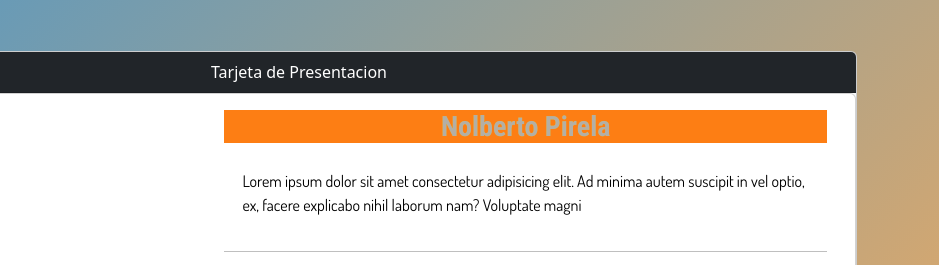
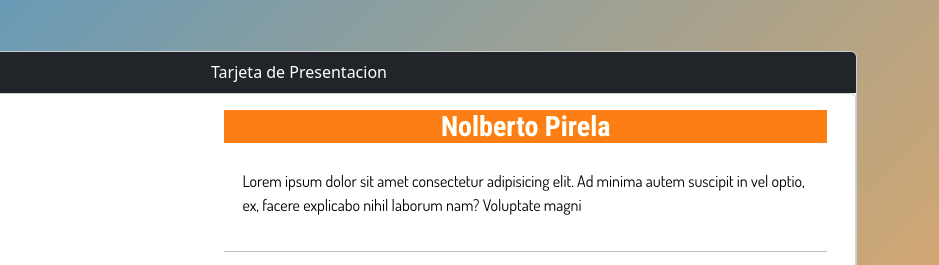
Before and after one commit to Npirela/tarjeta_presentacion, a plain HTML site: page index.html in a window 1280 px wide. In both pictures the pointer is over the element "Nolberto Pirela". Shown: the part 161-426 px from the top of the page, 341-1280 px from the left. Drawn offline with nearby package versions, Linux system fonts and the light colour scheme.

Commit message:
Update style.css

```diff
--- a/style.css
+++ b/style.css
@@ -39,7 +39,7 @@
         transition: 0s ,color .5s,background-color .5s;
       }
       .hover:hover {
-        color: rgb(179, 175, 166);
+        color: rgb(255, 255, 255);
         --_c: var(--c);
         --_p: 100%;
         transition: 0.5s,color 0s .5s,background-color 0s .5s;
```
